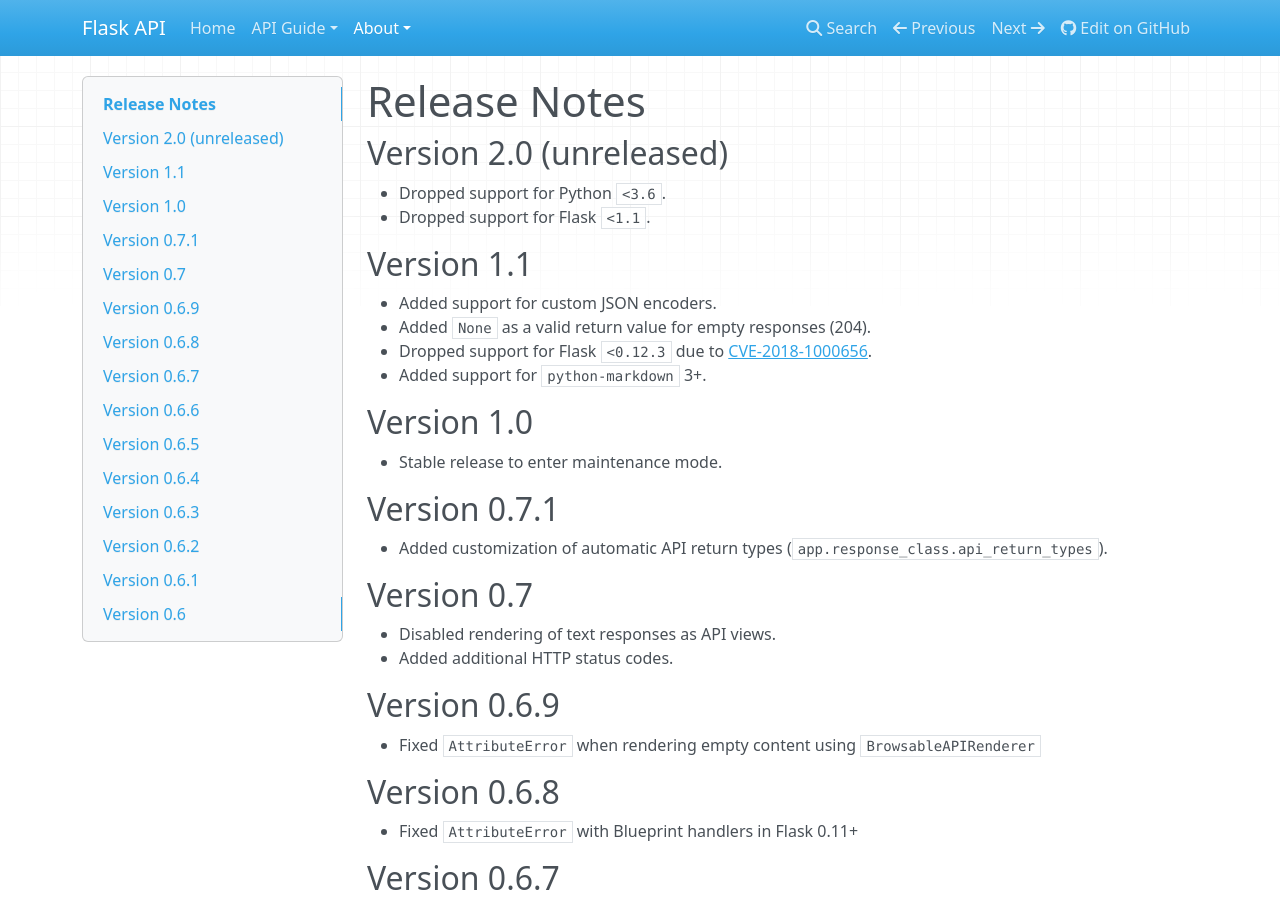
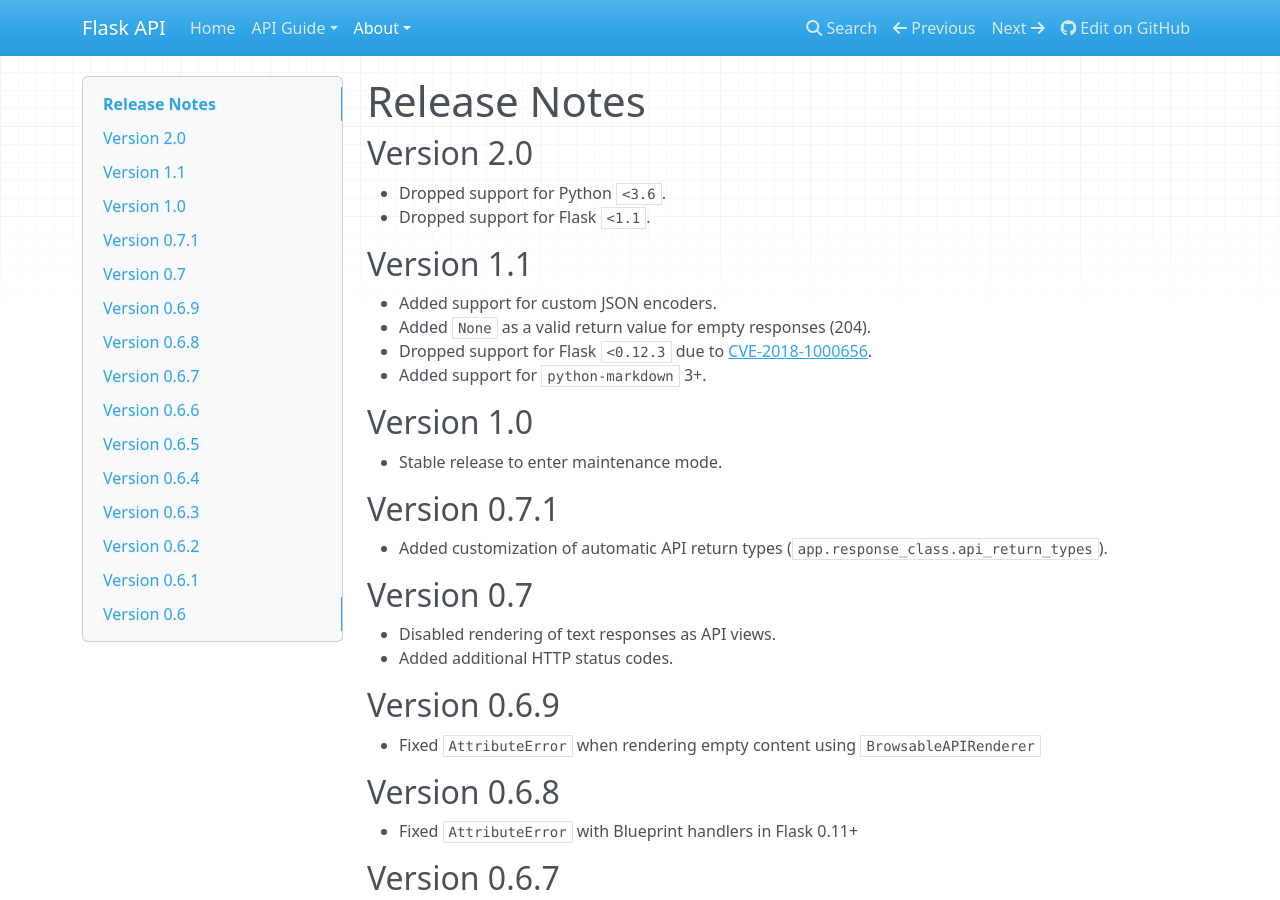
Before and after one commit to greatuber/flask-api, an MkDocs documentation site: the page built from docs/about/release-notes.md, in a window 1280 px wide and 900 px high. Built offline with MkDocs 1.6.1, drawn with Linux system fonts in a browser that asks for light colours; nearby versions of some CDN libraries; old or Windows-style settings are respelled for this version of MkDocs.

Commit message:
Bump version to 2.0

```diff
--- a/docs/about/release-notes.md
+++ b/docs/about/release-notes.md
@@ -1,6 +1,6 @@
 # Release Notes
 
-## Version 2.0 (unreleased)
+## Version 2.0
 
 * Dropped support for Python `<3.6`.
 * Dropped support for Flask `<1.1`.
--- a/flask_api/__init__.py
+++ b/flask_api/__init__.py
@@ -1,3 +1,3 @@
 from flask_api.app import FlaskAPI
 
-__version__ = '2.0b1'
+__version__ = '2.0'
```
